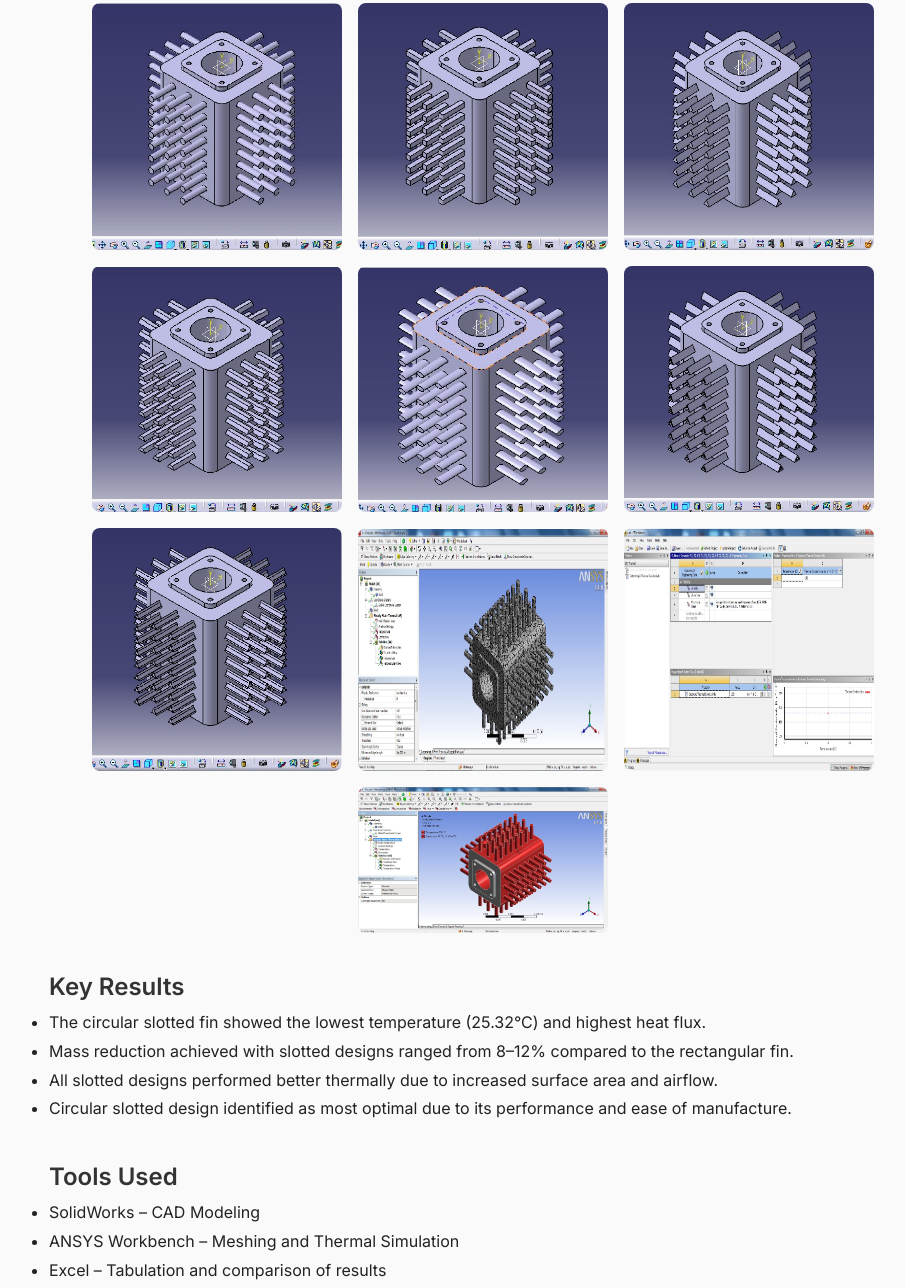
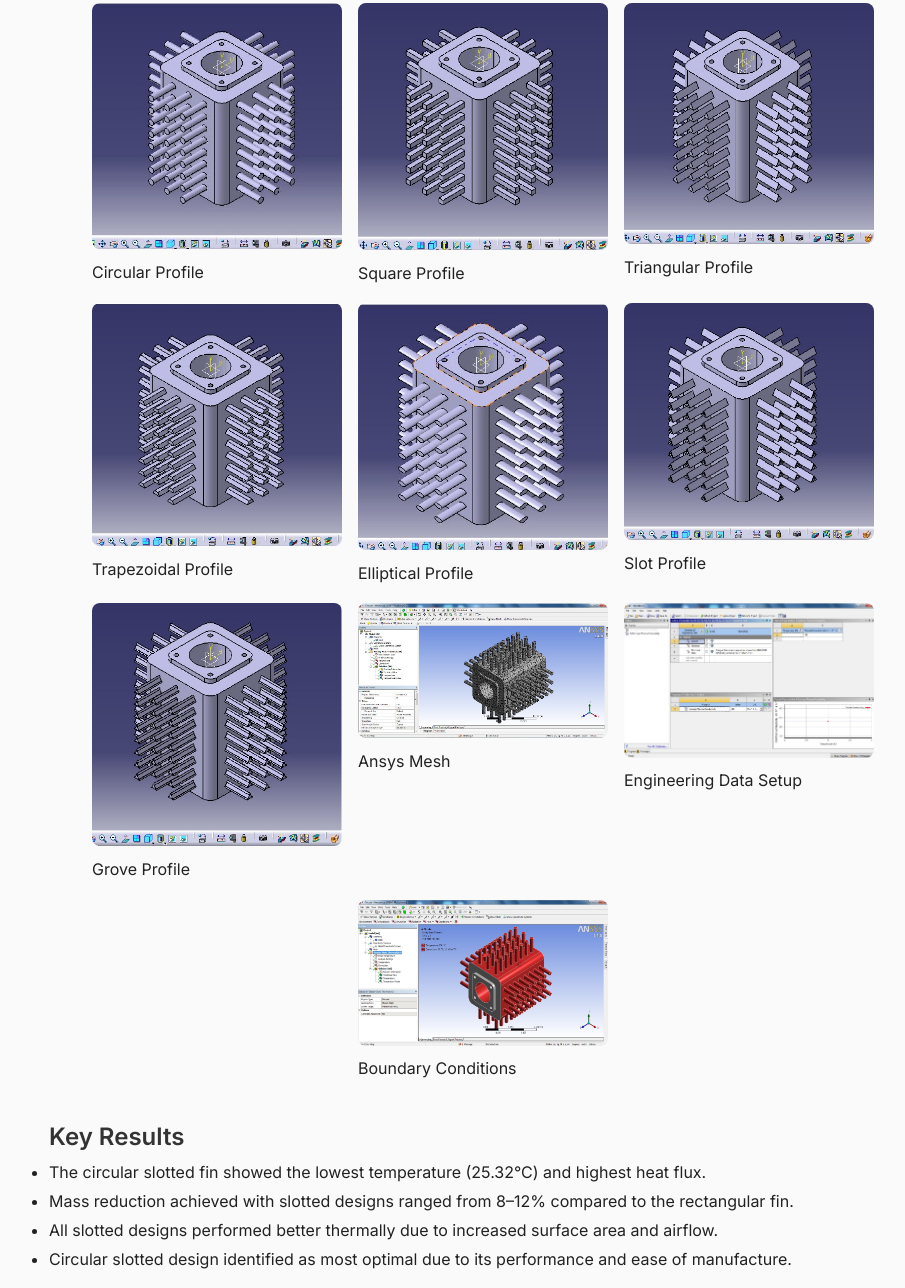
Before and after one commit to Shurendher/shurendher.github.io, a plain HTML site: page SlottedFins.html in a window 1280 px wide. Shown: the part 1377-2665 px from the top of the page, without its empty margins (157-1062 px from the left). Drawn offline with Linux system fonts and the light colour scheme.

Commit message:
Update SlottedFins.html

```diff
--- a/SlottedFins.html
+++ b/SlottedFins.html
@@ -82,7 +82,7 @@
       <nav>
         <ul class="nav-links">
           <li><a href="index.html">Home</a></li>
-          <li><a href="projects.html">Projects</a></li>
+          <li><a href="pubproj.html">Publications &Active  Projects</a></li>
           <li><a href="resume.html">Experience</a></li>
           <li><a href="blog.html">Blog</a></li>
         </ul>
@@ -137,16 +137,46 @@
       </ul>
 
            <div class="image-gallery">
+        <figure>
           <img src="assets/projects/slotted_fins/CircProfile.jpg" alt="Circular Profile" />
+          <figcaption>Circular Profile</figcaption>
+        </figure>
+        <figure>
           <img src="assets/projects/slotted_fins/SquareProfile.jpg" alt="Square Profile" />
+          <figcaption>Square Profile</figcaption>
+        </figure>
+        <figure>
           <img src="assets/projects/slotted_fins/TriProfile.jpg" alt="Triangular Profile" />
+          <figcaption>Triangular Profile</figcaption>
+        </figure>
+        <figure>
           <img src="assets/projects/slotted_fins/TrapProfile.jpg" alt="Trapezoidal Profile" />
+          <figcaption>Trapezoidal Profile</figcaption>
+        </figure>
+        <figure>
           <img src="assets/projects/slotted_fins/EllipProfile.jpg" alt="Elliptical Profile" />
+          <figcaption>Elliptical Profile</figcaption>
+        </figure>
+        <figure>
           <img src="assets/projects/slotted_fins/SlotProfile.jpg" alt="Slot Profile" />
+          <figcaption>Slot Profile</figcaption>
+        </figure>
+        <figure>
           <img src="assets/projects/slotted_fins/GroveProfile.jpg" alt="Grove Profile" />
+          <figcaption>Grove Profile</figcaption>
+        </figure>
+        <figure>
           <img src="assets/projects/slotted_fins/UploadingMeshing.jpg" alt="Ansys Mesh" />
+          <figcaption>Ansys Mesh</figcaption>
+        </figure>
+        <figure>
           <img src="assets/projects/slotted_fins/EngineeringDataLoad.jpg" alt="Engineering data" />
+          <figcaption>Engineering Data Setup</figcaption>
+        </figure>
+        <figure>
           <img src="assets/projects/slotted_fins/BoundConditions.jpg" alt="Boundary conditions" />
+          <figcaption>Boundary Conditions</figcaption>
+        </figure>
       </div>
 
       <h2>Key Results</h2>
```
Lines whose indentation alone changed are shown as unchanged.
